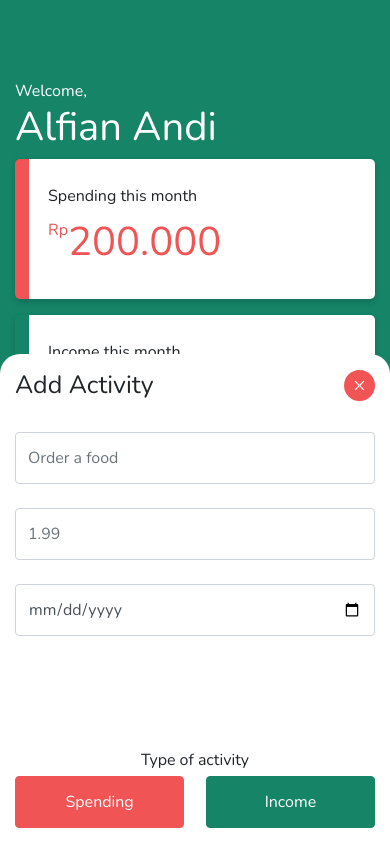
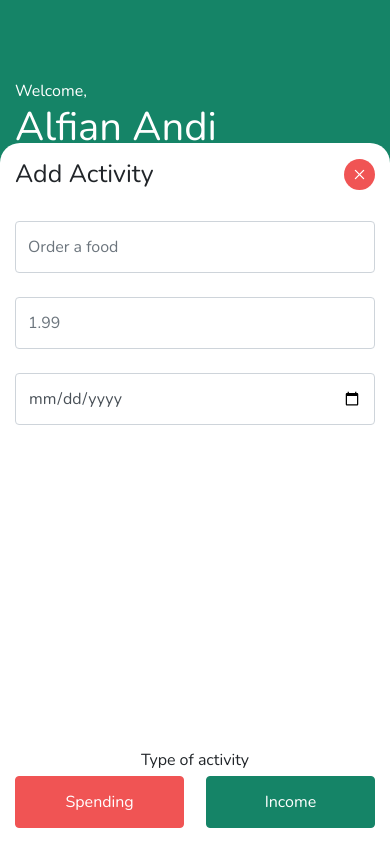
Before and after one commit to alfianandinugraha/yourduit, a React (Create React App) app: page /#/dashboard in a window 390 px wide. Both pictures are taken after a click on the element 340 px from the left and 795 px from the top of the page. Built offline with nearby package versions, Linux system fonts and the light colour scheme.

Commit message:
add: fix height ActivityForm on mobile

```diff
--- a/src/Components/ActivityForm.tsx
+++ b/src/Components/ActivityForm.tsx
@@ -26,7 +26,7 @@ export const ActivityForm = (props: Props = {activity: defaultActivity}) => {
       {
         !isActivityFormShow ? null : (
           <ActivityFormWrapper className="position-fixed w-100">
-            <Container className="py-3">
+            <Container className="py-3 h-100 d-flex flex-column">
               <Row className="mb-4">
                 <Col className="d-flex justify-content-between">
                   <ActivityFormTitle>Add Activity</ActivityFormTitle>
--- a/src/Style/Styled.ts
+++ b/src/Style/Styled.ts
@@ -71,6 +71,7 @@ export const ActivityFormWrapper = styled.div`
   left: 0;
   background-color: white;
   border-radius: 20px 20px 0 0;
+  height: 83%;
 `
 
 export const ActivityFormTitle = styled.h1`
@@ -78,7 +79,7 @@ export const ActivityFormTitle = styled.h1`
 `
 
 export const ActivityFormButtonGroup = styled(Row)`
-  margin-top: 7rem;
+  margin-top: auto;
 `
 
 export const ActivityFormButton = styled(BaseButton)`
```
